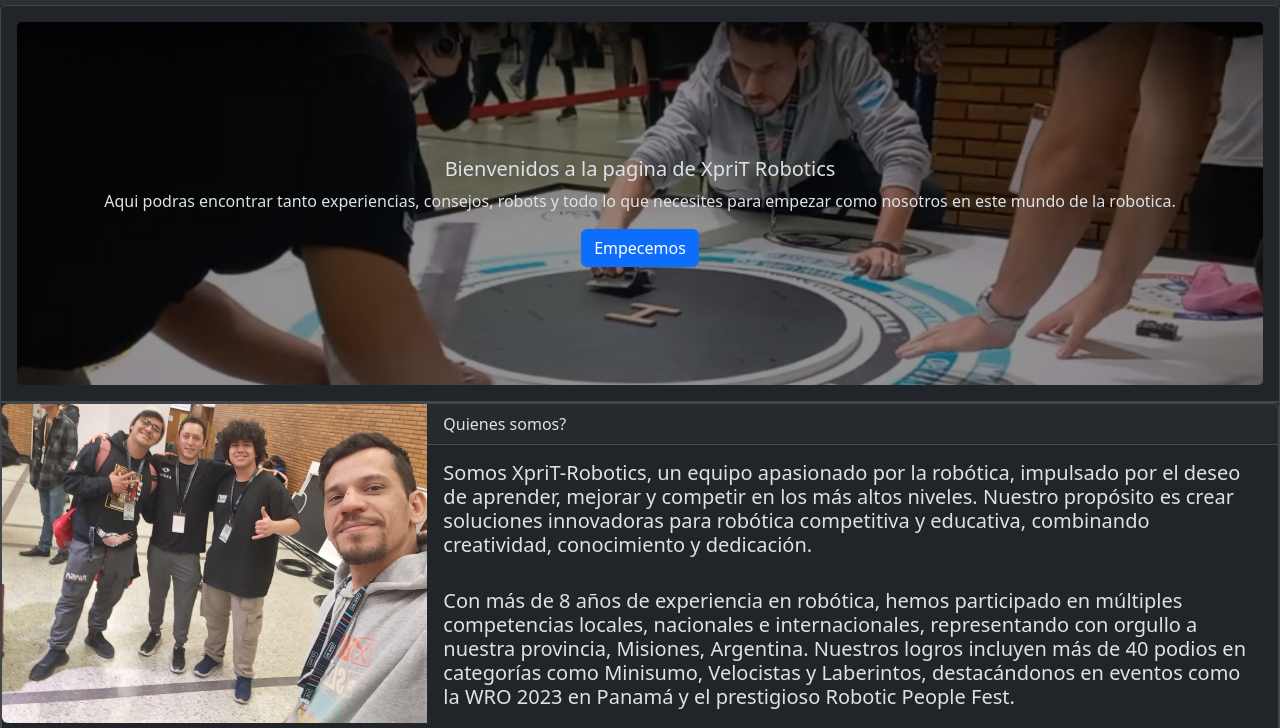
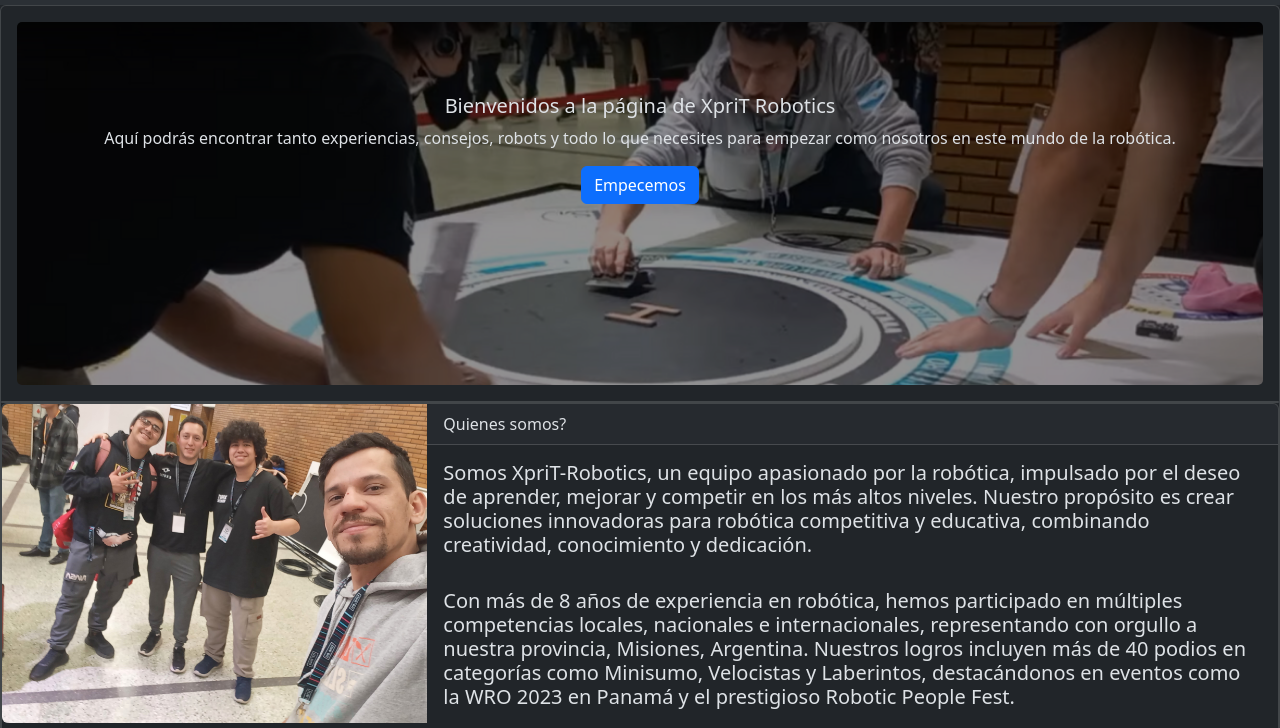
Before and after one commit to FranJx/xpritrobotics, a plain HTML site: page index.html in a window 1280 px wide. Shown: the part 53-781 px from the top of the page. Drawn offline with nearby package versions, Linux system fonts and the light colour scheme.

Commit message:
Update index.html

```diff
--- a/index.html
+++ b/index.html
@@ -56,15 +56,19 @@
 
     <div><div class="card " >
 
-        <div class="card-body text-center" >
-          <img src="img/background1.png" class="card-img" alt="...">
-          <div class="card-img-overlay">
-            <div style="height: 135px;"></div>
-          <h5 class="card-title">Bienvenidos a la pagina de XpriT Robotics</h5>
-          <p class="card-text">Aqui podras encontrar tanto experiencias, consejos, robots y todo lo que necesites para empezar como nosotros en este mundo de la robotica.</p>
-          <a href="#" class="btn btn-primary">Empecemos</a>
+      <div class="card-body text-center d-flex align-items-center justify-content-center">
+        <img src="img/background1.png" class="card-img" alt="...">
+        <div class="card-img-overlay"><br><br><br>
+          <h5 class="card-title">Bienvenidos a la página de XpriT Robotics</h5>
+
+          <p class="card-text">
+            Aquí podrás encontrar tanto experiencias, consejos, robots y todo lo que necesites para empezar como nosotros en este mundo de la robótica.
+          </p><a href="#" class="btn btn-primary">Empecemos</a>
+
+
         </div>
-        </div>
+      </div>
+
         <div>
           <div class="card">
 
```
